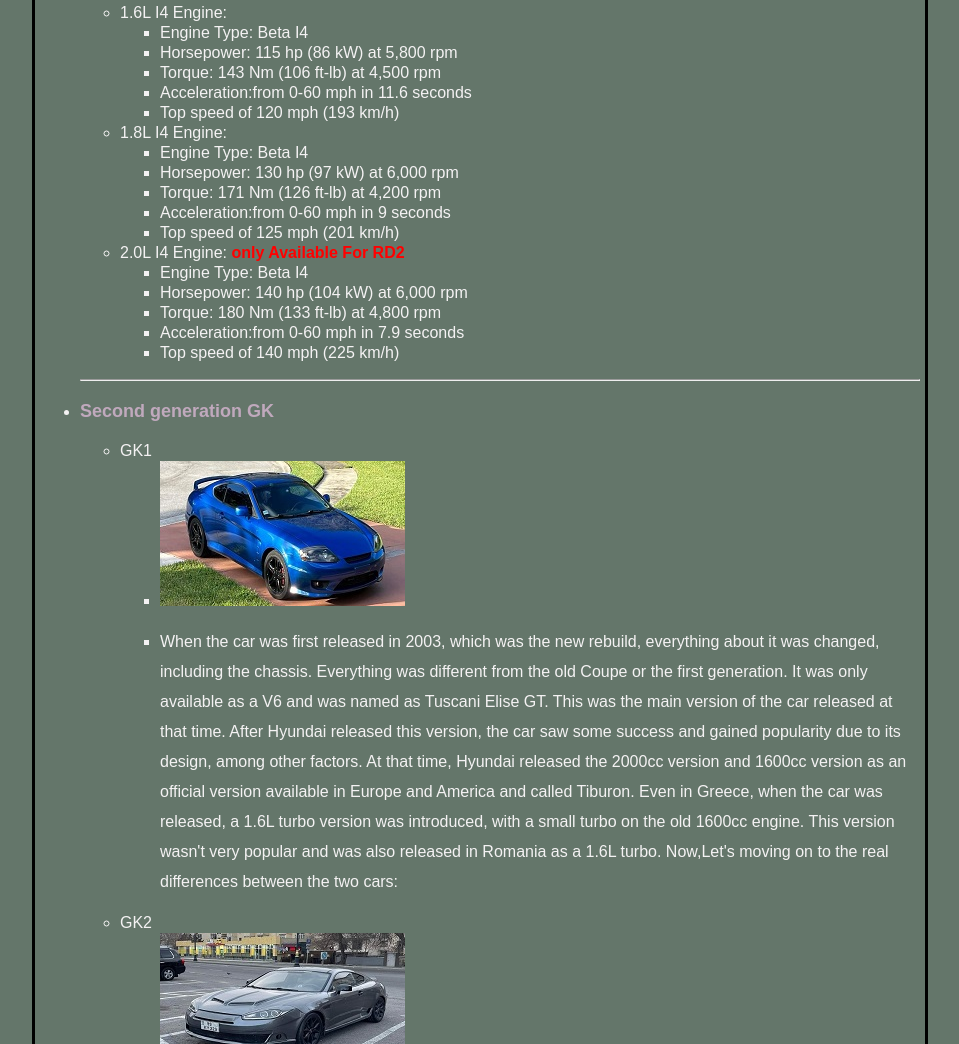
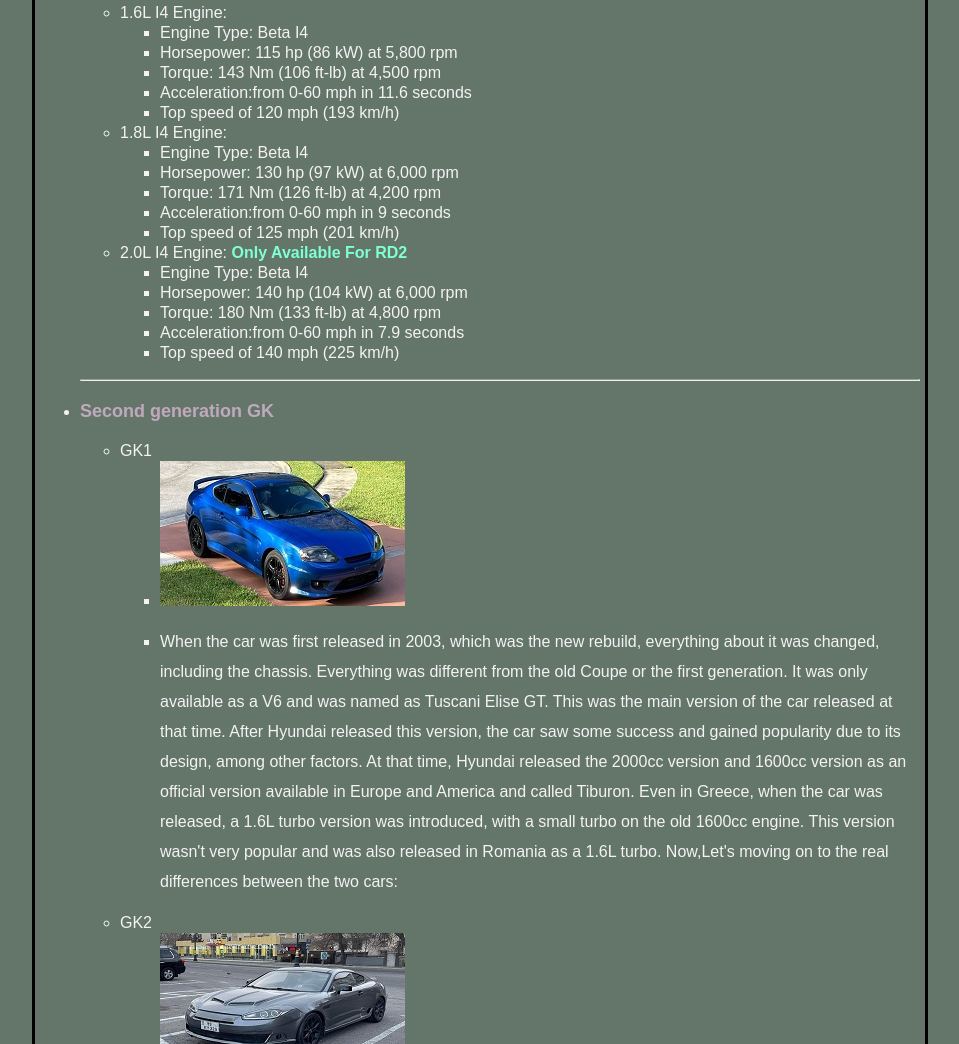
Before and after one commit to elshafei0/Tuccani_2, a plain HTML site: page index.html in a window 1280 px wide. Shown: the part 1860-2904 px from the top of the page, without its empty margins (160-1119 px from the left). Drawn offline with nearby package versions, Linux system fonts and the light colour scheme; files whose address does not match are found by name.

Commit message:
Update index.html

```diff
--- a/index.html
+++ b/index.html
@@ -214,7 +214,7 @@
                         </ul>
                     </li>
                     <li>
-                        2.0L I4 Engine: <b style="color: red;" >only Available For RD2</b>
+                        2.0L I4 Engine: <b style="color: aquamarine;" >Only Available For RD2</b>
                         <ul>
                         <li>
                             Engine Type: Beta I4
```
